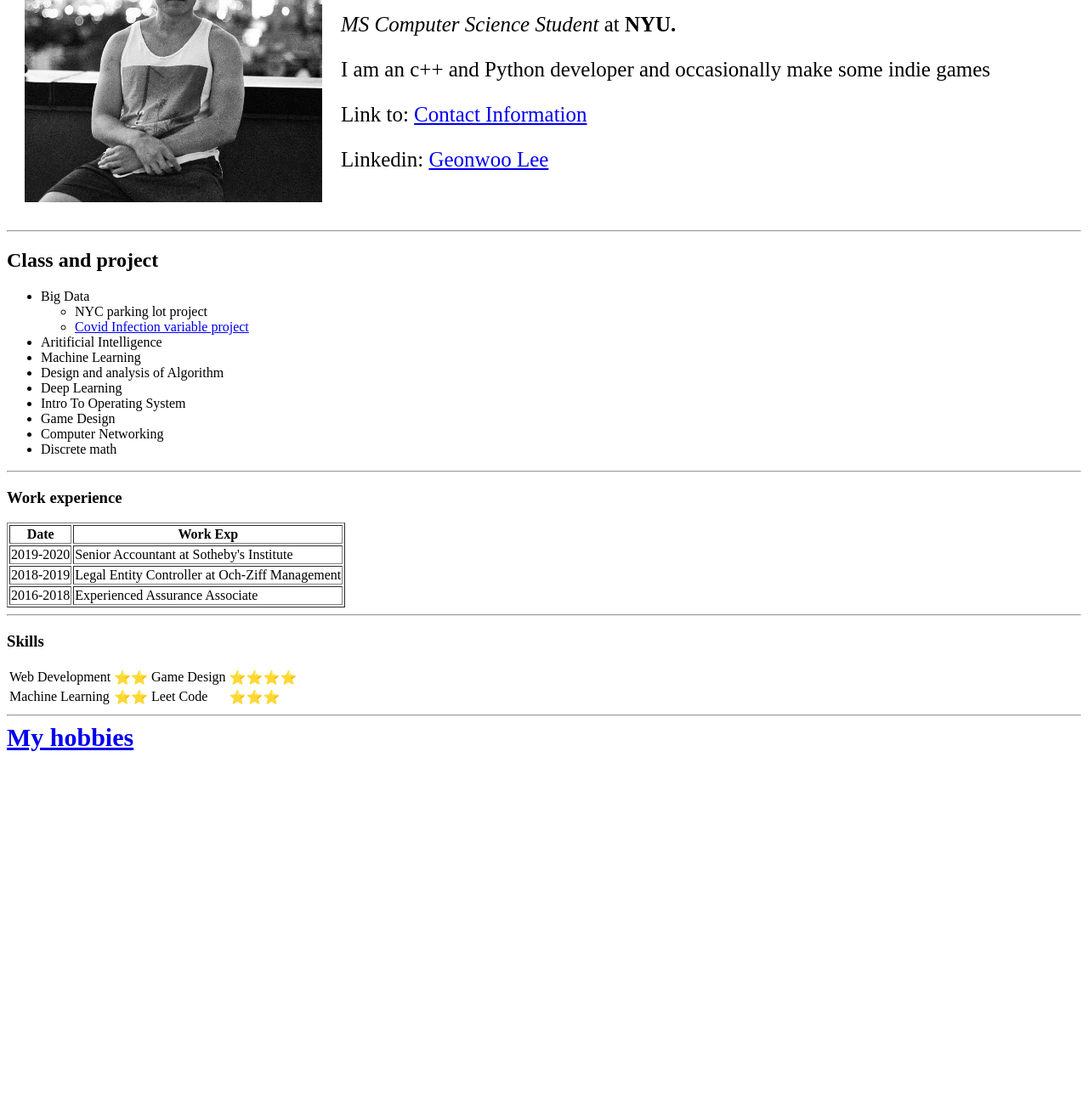
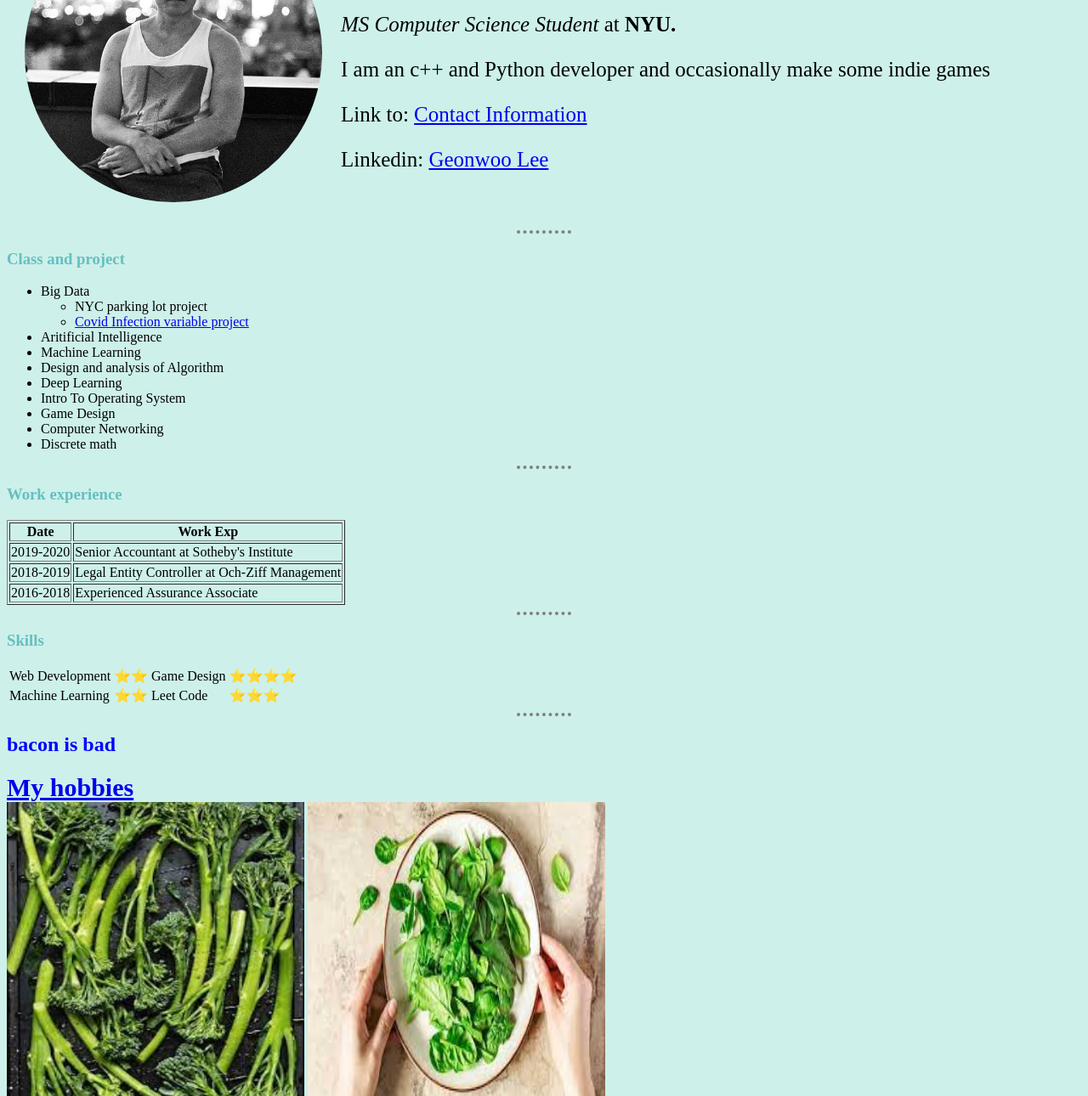
Before and after one commit to gwoosoft/cv, a plain HTML site: page index.html in a window 1280 px wide. Shown: the part 141-1431 px from the top of the page at 85% size. Before the commit the page ends 1034 px from the top, so only its background shows below. Drawn offline with Linux system fonts and the light colour scheme.

Commit message:
Add files via upload

```diff
--- /dev/null
+++ b/css/styles.css
@@ -0,0 +1,35 @@
+
+  body{
+        background-color: #CDF0EA;
+  }
+
+  hr{
+    border-style: none;
+    border-top-style: dotted;
+    border-width: 4.5px;
+    width: 5%;
+    border-color: grey;
+  }
+
+  h1{
+    color: #66BFBF;
+  }
+
+  h3{
+    color: #66BFBF;
+  }
+
+  .spinc{
+    background-color: green;
+  }
+
+  .profile{
+    border-radius: 50%
+  }
+  .broc{
+   background-color: red;
+
+  }
+#bacon{
+  color: blue;
+}
--- a/index.html
+++ b/index.html
@@ -5,12 +5,14 @@
   <meta charset="utf-8">
 
   <title>Geonwoo's Personal Site </title>
+  <link rel="stylesheet" href="css/styles.css">
+
 </head>
 
 <body>
   <table cellspacing="20">
     <tr>
-      <td> <img src="gwfbpics.jpg" alt="Gwoo FB picture" width="350" height="350"></td>
+      <td> <img class="profile"src="gwfbpics.jpg" alt="Gwoo FB picture" width="350" height="350"></td>
       <td>
         <h1 style="font-size:45px">Geonwoo Lee</h1>
         <p style="font-size:25px"><em>MS Computer Science Student </em>at <b>  NYU. </b> </p>
@@ -26,7 +28,7 @@
     </table>
 
     <hr>
-    <h2>Class and project</h2>
+    <h3>Class and project</h3>
     <ul>
       <li>Big Data</li>
       <ul>
@@ -82,7 +84,10 @@
     </table>
 
     <hr>
-    <a style="font-size:30px;" href="hobbies.html"><b>My hobbies</b> </a>
+    <h2 id="bacon"> bacon is bad</h2>
+    <a style="font-size:30px;" href="hobbies.html"><b>My hobbies</b> </a><br>
+    <img class="broc" src="brocolin.jpg" alt="broc" width="350" height="350">
+    <img class="spinc" src="spinani.jpg" alt="spinc" width="350" height="350">
 
 </body>
 
```
Also changed, not shown: contactinfo.html (+4 -0 lines), hobbies.html (+4 -0 lines), brocolin.jpg (added), spinani.jpg (added).
